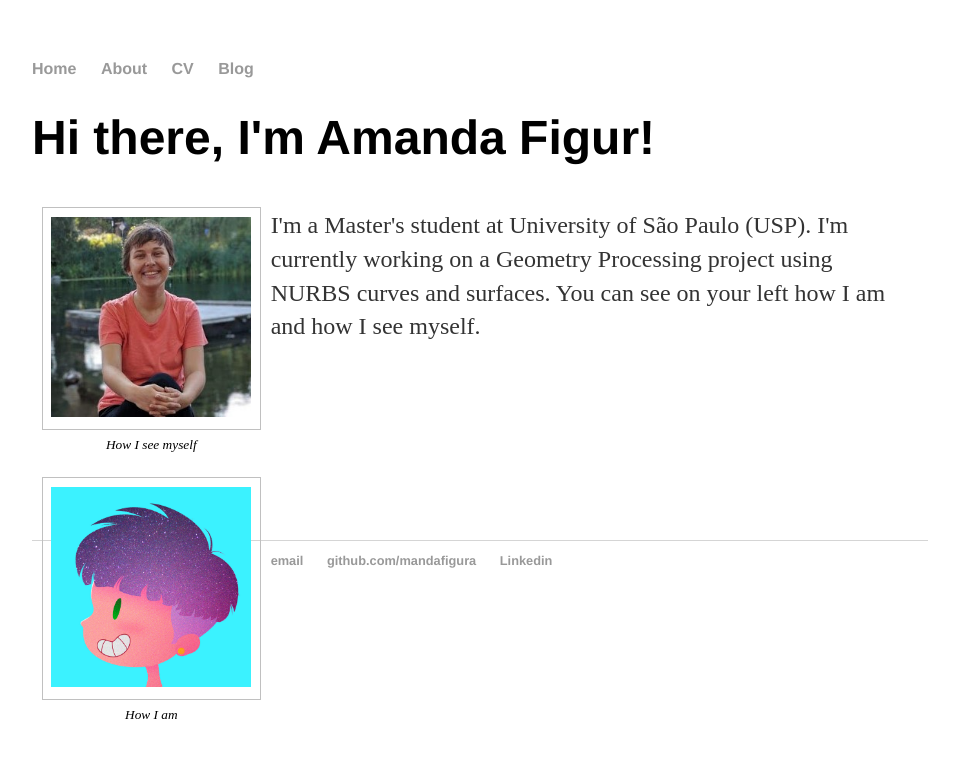
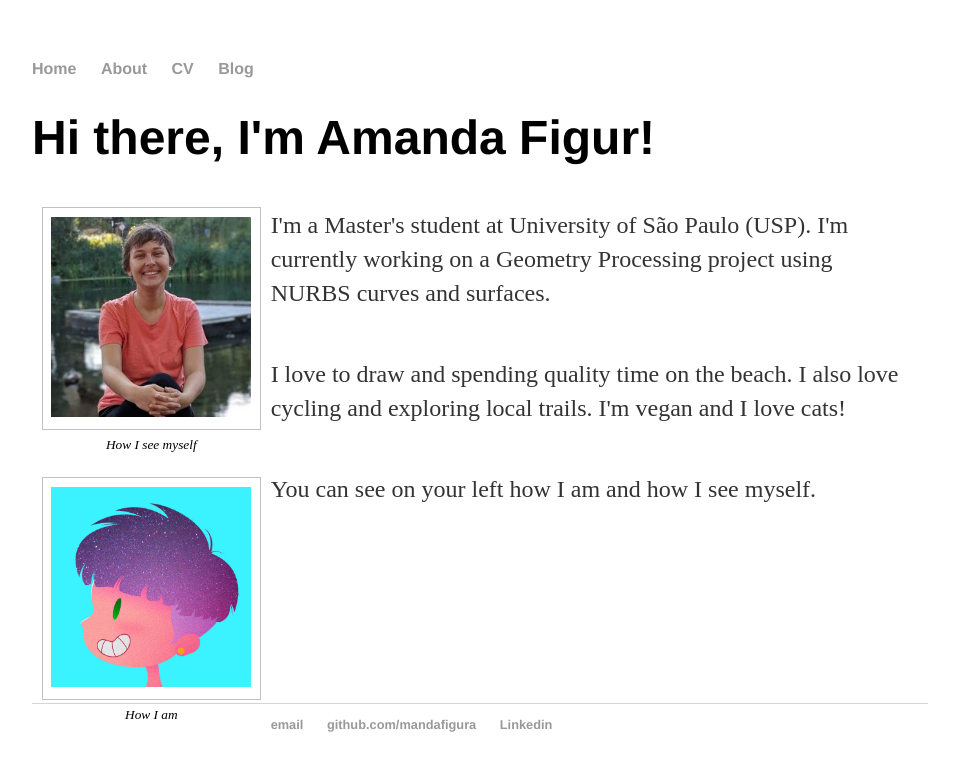
Before and after one commit to mandafigura/mandafigura.github.io, a Jekyll site: the page built from index.html, in a window 1280 px wide. Shown: the top 771 px of the page, without its empty margins (160-1119 px from the left). Built offline with Jekyll 4.4.1, drawn with Linux system fonts in a browser that asks for light colours.

Commit message:
Update index.html

```diff
--- a/index.html
+++ b/index.html
@@ -24,6 +24,10 @@ title: Amanda Figur
 	</table>
 	<p>
         	I'm a Master's student at University of São Paulo (USP). I'm currently working on a Geometry Processing project using NURBS curves and surfaces.
-        	You can see on your left how I am and how I see myself.
       	</p>
+	<p>
+		I love to draw and spending quality time on the beach. I also love cycling and exploring local trails. I'm vegan and I love cats!
+	<p>
+		You can see on your left how I am and how I see myself.
+	</p>
 </div><!-- /.myself -->
```
